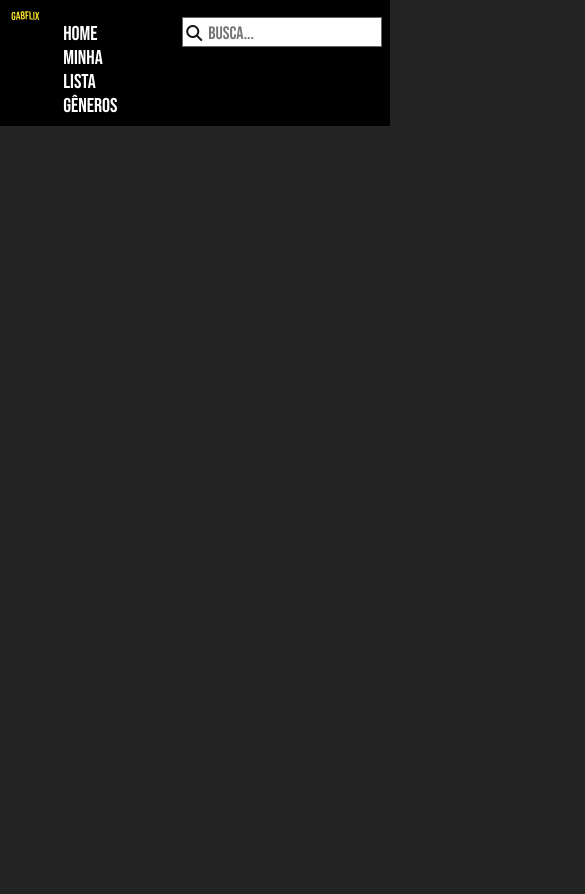
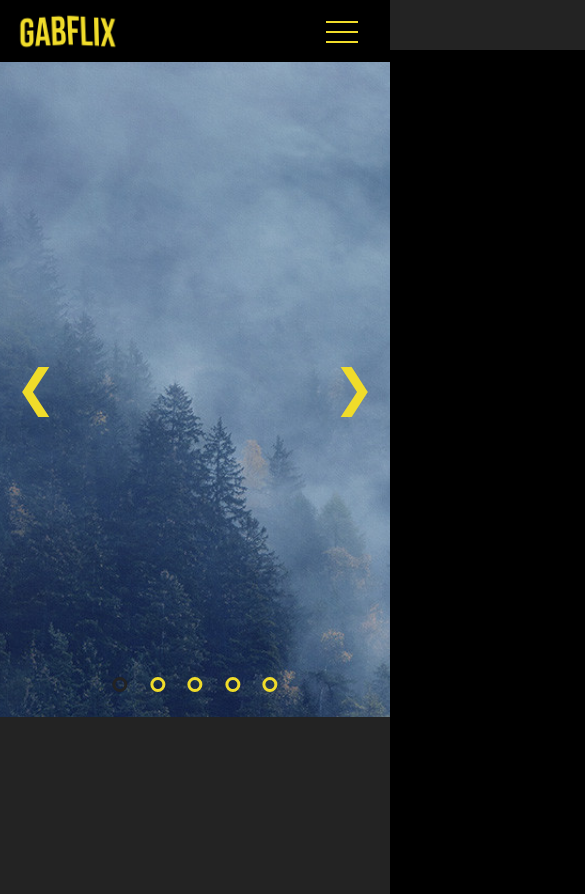
Before and after one commit to GabrielCoelho01/Gabflix, a plain HTML site: page index.html in a window 390 px wide. Shown: the whole page, 585 px wide, since content can reach past the window. Before the commit the page ends 844 px from the top, so only its background shows below. Drawn offline with Linux system fonts and the light colour scheme.

Commit message:
implementando responsividade para a navbar + criando um carrossel de imagens responsivo

```diff
--- /dev/null
+++ b/carousel.css
@@ -0,0 +1,102 @@
+* {
+    margin: 0;
+    padding: 0;
+    box-sizing: border-box;
+    z-index: 2;
+}
+
+.slider {
+    position: relative;
+    z-index: 1;
+    width: 100%;
+}
+
+.myslider {
+    height: 655px;
+    display: none;
+    overflow: hidden;
+    z-index: 1;
+}
+
+.prev, .next {
+    position: absolute;
+    top: 50%;
+    transform: translate(0, -50%);
+    font-size: 50px;
+    padding: 15px;
+    cursor: pointer;
+    color: #f0dc2a;
+    transition: 0.1s;
+    user-select:none;
+}
+
+.prev:hover, .next:hover {
+    color:#f0dc2a
+}
+
+.next{
+    right: 0;
+}
+
+.dotsbox {
+    position: absolute;
+    left:50%;
+    transform: translate(-50%);
+    bottom: 20px;
+    cursor: pointer;
+}
+
+.dot {
+    display: inline-block;
+    width: 15px;
+    height: 15px;
+    border: 3px solid #f0dc2a;
+    border-radius: 50%;
+    margin: 0 10px;
+    cursor: pointer;
+}
+
+.active, .dot:hover{
+    border-color: #232323;
+}
+
+.fade{
+    -webkit-animation-name: fade;
+    -webkit-animation-duration: 1.5s;
+    animation-name: fade;
+    animation-duration: 1.5s;
+}
+
+@-webkit-keyframes fade {
+    from{opacity:0.8}
+    to{opacity: 1;}
+}
+
+@keyframes fade {
+    from{opacity:0.8}
+    to{opacity: 1;}
+}
+
+.myslider img {
+    transform: scale(1.5, 1.5);
+    -webkit-animation-name: zoomin;
+    -webkit-animation-duration: 40s;
+    animation-name: zoomin;
+    animation-duration: 40s;
+}
+
+@-webkit-keyframes zoomin {
+    from {transform: scale(1, 1);}
+    to {transform:scale(1.5, 1.5);}
+}
+
+@keyframes zoomin {
+    from {transform: scale(1, 1);}
+    to {transform:scale(1.5, 1.5);}
+}
+
+@media screen and (max-widht: 800px) {
+    .myslider{
+        height: 500px;
+    }
+}
--- a/index.html
+++ b/index.html
@@ -5,26 +5,29 @@
     <meta http-equiv="X-UA-Compatible" content="IE=edge">
     <meta name="viewport" content="width=device-width, initial-scale=1.0">
 
-    <link href="style.css" rel="stylesheet" />
+    <link href="navbar.css" rel="stylesheet" />
+    <link href="carousel.css" rel="stylesheet" />
 
     <title>Gabflix!</title>
 </head>
 <body>
     <header>
-        <div class="center">
+        <nav class="center">
 
             <div class="menu">
 
                 <div class="logo">
-                    <img src="logo.png">
+                    <img src="images/logo.png">
                 </div> <!--logo-->
-
                 <div class="menu-items">
-                    <a href="">Home</a>
-                    <a href="">Minha lista</a>
-                    <a href="">Gêneros</a>
+                    <ul>
+                        <li><a href="/">Home</a></li>
+                        <li><a href="/">Minha lista</a></li>
+                        <li><a href="/">Gêneros</a></li>
+                    </ul>
                 </div> <!--menu-itens-->
             </div> <!--menu-->
+
 
             <div class="search">
                 <div class="input-search">
@@ -33,13 +36,49 @@
                 </div> <!--input-search-->
             </div> <!--search-->
 
-        </div> <!--center-->
+            <div class="icon">
+                <div class="line1"></div>
+                <div class="line2"></div>
+                <div class="line3"></div>
+            </div><!--toggle icon-->
+
+        </nav> <!--center-->
 
     </header>
+    <div class="slider">
+        <div class="myslider fade" style="display: block;">
+            <img src ="images/image1.jpg" style: 100%; height: 50%>
+        </div>
+        <div class="myslider fade">
+            <img src ="images/image2.png" style: 100%; height: 100%>
+        </div>
+        <div class="myslider fade">
+            <img src ="images/image3.jpg" style: 100%; height: 100%>
+        </div>
+        <div class="myslider fade">
+            <img src ="images/image4.jpg" style: 100%; height: 100%>
+        </div>
+        <div class="myslider fade">
+            <img src ="images/image5.jpg" style: 100%; height: 100%>
+        </div>
+
+        <a class="prev" onclick="plusSlides(-1)">&#10094;</a>
+        <a class="next" onclick="plusSlides(1)">&#10095;</a>
+
+        <div class="dotsbox" style="text-align: center;">
+            <span class="dot" onclick="currentSlide(1)"></span>
+            <span class="dot" onclick="currentSlide(2)"></span>
+            <span class="dot" onclick="currentSlide(3)"></span>
+            <span class="dot" onclick="currentSlide(4)"></span>
+            <span class="dot" onclick="currentSlide(5)"></span>
+        </div>
+    </div>
     <style>
         @import url('https://fonts.googleapis.com/css2?family=Bebas+Neue&display=swap');
     </style>
     <script src="https://kit.fontawesome.com/aa1d7fc9dd.js" crossorigin="anonymous"></script>
+    <script src="responsive-navbar.js"></script>
+    <script src="responsive-carousel.js"></script>
 
 </body>
 
--- /dev/null
+++ b/navbar.css
@@ -0,0 +1,196 @@
+*{
+    margin: 0;
+    padding: 0;
+    box-sizing: border-box;
+    font-family: 'Bebas Neue', Arial, Helvetica, sans-serif;
+}
+
+
+body{
+    background-color: #232323;
+}
+
+header{
+    padding: 8px 0;
+    background-color: rgb(0, 0, 0);
+}
+
+.center{
+    margin: 0 auto;
+    padding: 0 2%;
+    display: flex;
+    flex-wrap: wrap;
+}
+
+.logo{
+    display: flex;
+    vertical-align: middle;
+    cursor: pointer;
+}
+
+.logo img{
+    max-width: 120px;
+    width: 100%;
+}
+
+.menu{
+    width: 40%;
+    display: flex;
+}
+
+.menu-items  {
+    font-size: 20px;
+    padding: 0 20px;
+    margin-top: 14px;
+    display: inline-block;
+}
+
+.menu-items li {
+    list-style: none;
+    display: inline-block;
+}
+
+.menu-items a{
+    color: rgb(255, 255, 255);
+    margin-right: 20px;
+    text-decoration: none;
+}
+
+.menu-items a:hover{
+    color: rgb(175, 175, 175);
+}
+
+.search{
+    width: 60%;
+    text-align: right;
+}
+
+.input-search{
+    position: relative;
+    width: 200px;
+    display: inline-block;
+}
+
+.input-search i{
+    position: absolute;
+    left: 4px;
+    top: 17px;
+    color: #fff
+}
+
+.input-search input[type=text]{
+    width: 100%;
+    height: 30px;
+    border: 1px solid rgb(102, 102, 102);
+    margin: 9px 0;
+    font-size: 18px;
+    padding-top: 2px;
+    padding-left: 25px;
+    background-color: #232323;
+    color: rgb(255, 255, 255);
+}
+
+.icon{
+    cursor: pointer;
+    display: none;
+}
+
+.icon div {
+    width: 32px;
+    height: 2px;
+    background: #f0dc2a;
+    margin: 8px auto;
+    transition: 0.3s;
+}
+
+@media (max-width: 1017px) {
+    .menu-items {
+        padding: 0 5px;
+    }
+}
+
+@media (max-width: 938px) {
+    .menu-items {
+        padding: 0 0;
+        font-size: 18px;
+        margin-top: 16px;
+    }
+}
+
+@media (max-width: 909px) {
+    body {
+        overflow-x: hidden;
+    }
+
+    .icon {
+        display: block;
+        padding-top: 5px;
+        margin-left: 55%;
+    }
+    .search {
+        display: none;
+    }
+    .menu-items {
+        position: absolute;
+        top: 4vh;
+        right: 0;
+        width: 50vw;
+        height: 100vh;
+        display: flex;
+        flex-direction: column;
+        align-items: center;
+        background:rgb(0, 0, 0);
+        transform: translateX(100%);
+        transition: transform 0.3s ease-in;
+    }
+    .menu-items ul {
+        position: absolute;
+        z-index: 2;
+        display: flex;
+        flex-direction: column;
+        align-items: center;
+
+
+    }
+    .menu-items li {
+        margin-left: 0;
+        opacity: 0;
+        margin-top: 200px;
+    }
+
+    a.active,a:hover {
+        border: none;
+        color: #031c3f;
+    }
+}
+
+.menu-items.active {
+    transform: translateX(0);
+}
+
+@keyframes navLinkFade {
+    from {
+        opacity: 0;
+        transform: translateX(50px);
+    }
+    to {
+        opacity: 1;
+        transform: translateX(0);
+    }
+}
+
+@media (max-width: 666px) {
+    .icon {
+        margin-left: 50%;
+    }
+}
+@media (max-width: 500px) {
+    .icon {
+        margin-left: 45%;
+    }
+}
+@media (max-width: 334px) {
+    .icon {
+        margin-left: 43%;
+    }
+}
--- /dev/null
+++ b/responsive-carousel.js
@@ -0,0 +1,46 @@
+const myslide = document.querySelectorAll('.myslider'),
+      dot = document.querySelectorAll('.dot');
+
+let counter = 1;
+slidefun(counter);
+
+let timer = setInterval(autoslide, 8000);
+function autoslide() {
+    counter += 1;
+    slidefun(counter);
+}
+
+function plusSlides(n) {
+    counter += n;
+    slidefun(counter);
+    resetTimer();
+}
+
+function currentSlide(n) {
+    counter = n;
+    slidefun(counter);
+    resetTimer();
+}
+
+function resetTimer() {
+    clearInterval(timer);
+    timer = setInterval(autoslide, 8000);
+}
+
+function slidefun(n) {
+    let i;
+    for(i = 0; i < myslide.length; i++) {
+        myslide[i].style.display = "none";
+    }
+    for (i = 0; i < dot.length; i++) {
+        dot[i].classList.remove('active');
+    }
+    if(n > myslide.lenght) {
+        counter = 1;
+    }
+    if(n < 1) {
+        counter = myslide.lenght;
+    }
+    myslide[counter - 1].style.display = "block";
+    dot[counter - 1].classList.add('active');
+}
--- /dev/null
+++ b/responsive-navbar.js
@@ -0,0 +1,41 @@
+class MobileNavbar {
+  constructor(icon, menuItems, navLinks) {
+    this.icon = document.querySelector(icon);
+    this.menuItems = document.querySelector(menuItems);
+    this.navLinks = document.querySelectorAll(navLinks);
+    this.activeClass = "active";
+
+    this.handleClick = this.handleClick.bind(this);
+  }
+
+  animateLinks() {
+    this.navLinks.forEach((link, index) => {
+      link.style.animation
+         ? (link.style.animation = "")
+         : (link.style.animation = `navLinkFade 0.5s ease forwards ${index / 7 + 0.3}s`);
+    })
+  }
+
+  handleClick() {
+      this.menuItems.classList.toggle(this.activeClass);
+      this.animateLinks();
+  }
+
+  addClickEvent() {
+    this.icon.addEventListener("click", this.handleClick);
+  }
+
+  init() {
+    if (this.icon) {
+      this.addClickEvent();
+    }
+    return this;
+  }
+}
+
+const mobileNavbar = new MobileNavbar(
+  ".icon",
+  ".menu-items",
+  ".menu-items li",
+);
+mobileNavbar.init();
--- a/style.css
+++ /dev/null
@@ -1,86 +0,0 @@
-*{
-    margin: 0;
-    padding: 0;
-    box-sizing: border-box;
-    font-family: 'Bebas Neue', Arial, Helvetica, sans-serif;
-}
-
-
-body{
-    background-color: #232323;
-}
-
-header{
-    padding: 8px 0;
-    background-color: rgb(0, 0, 0);
-}
-
-.center{
-    margin: 0 auto;
-    padding: 0 2%;
-    display: flex;
-    flex-wrap: wrap;
-}
-
-.logo{
-    display: inline-block;
-    vertical-align: middle;
-}
-
-.logo img{
-    max-width: 120px;
-    width: 100%;
-}
-
-.menu{
-    width: 40%;
-    display: flex;
-}
-
-.menu-items{
-    font-size: 20px;
-    padding: 0 20px;
-    margin-top: 14px;
-    display: inline-block;
-}
-
-.menu-items a{
-    color: rgb(255, 255, 255);
-    margin-right: 20px;
-    text-decoration: none;
-}
-
-.menu-items a:hover{
-    color: rgb(175, 175, 175);
-}
-
-.search{
-    width: 60%;
-    text-align: right;
-}
-
-.input-search{
-    position: relative;
-    width: 200px;
-    display: inline-block;
-}
-
-.input-search i{
-    position: absolute;
-    left: 4px;
-    top: 17px;
-    color: rgb(22, 20, 20)
-
-}
-
-.input-search input[type=text]{
-    width: 100%;
-    height: 30px;
-    border: 1px solid rgb(102, 102, 102);
-    margin: 9px 0;
-    font-size: 18px;
-    padding-top: 2px;
-    padding-left: 25px;
-    background-color: rgb(255, 255, 255);
-    color: rgb(0, 0, 0);
-}
```
Also changed, not shown: images/image1.jpg (added), images/image2.png (added), images/image3.jpg (added), images/image4.jpg (added), images/image5.jpg (added), images/logo.png (renamed from logo.png), script.js (deleted), 1 other file.
